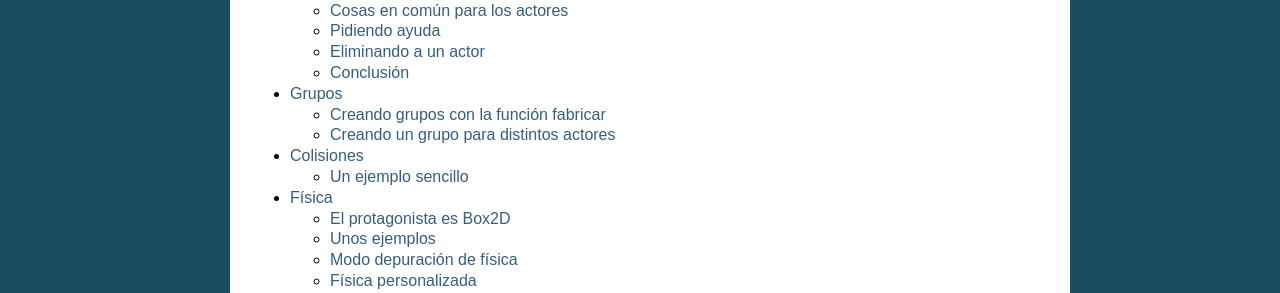
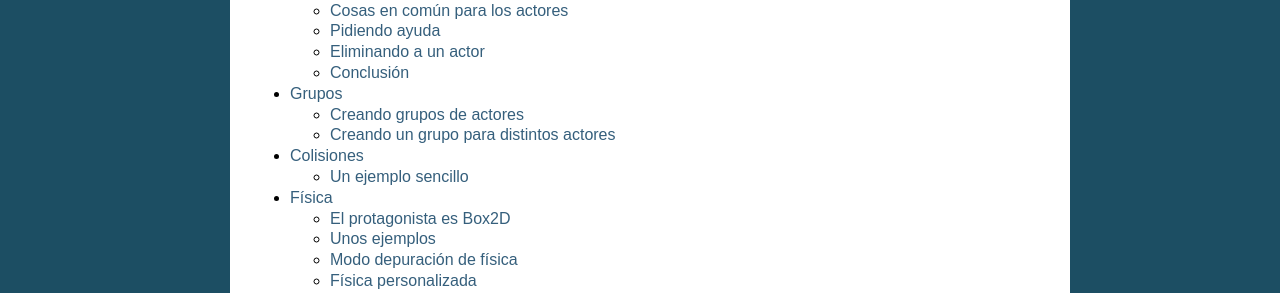
Before and after one commit to hugoruscitti/pilas-docs, a Sphinx documentation site: the page built from source/index.rst, in a window 1280 px wide and 900 px high. Shown: the part 237-530 px from the top of the window. Built offline with Sphinx 7.4.7, drawn with Linux system fonts in a browser that asks for light colours; pages that are not in the unit, such as notebooks, are missing from menus; the version number could not be read and is left out.

Commit message:
quitando la funcion fabricar

```diff
--- a/source/grupos.rst
+++ b/source/grupos.rst
@@ -10,8 +10,8 @@ tratarlos a todos por igual. Por ejemplo, en un juego de naves
 podríamos tener un grupo de naves, un grupo de estrellas y un
 grupo de disparos.
 
-Creando grupos con la función fabricar
---------------------------------------
+Creando grupos de actores
+-------------------------
 
 Para crear varios actores de una misma clase
 podríamos ejecutar algo como lo que sigue:
```
